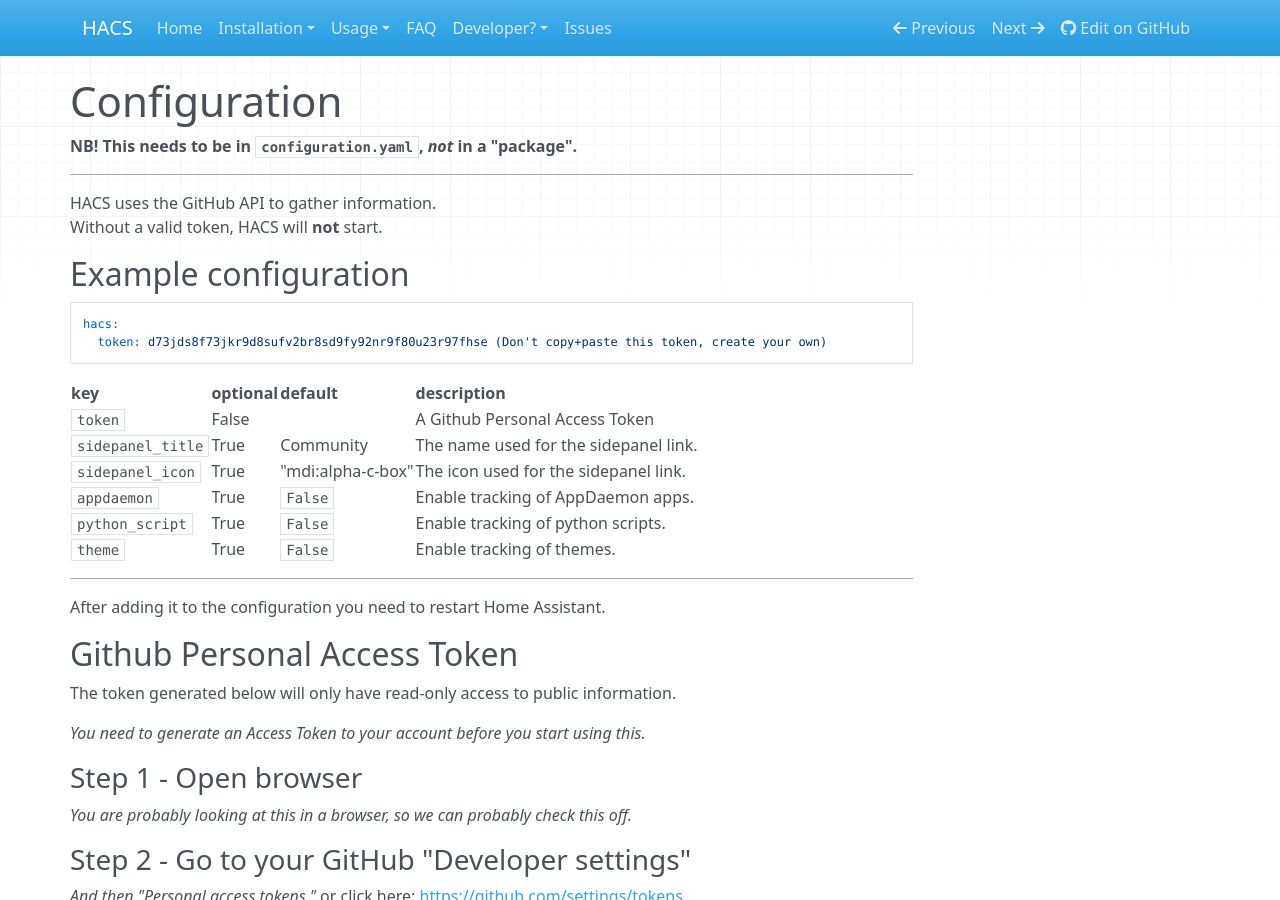
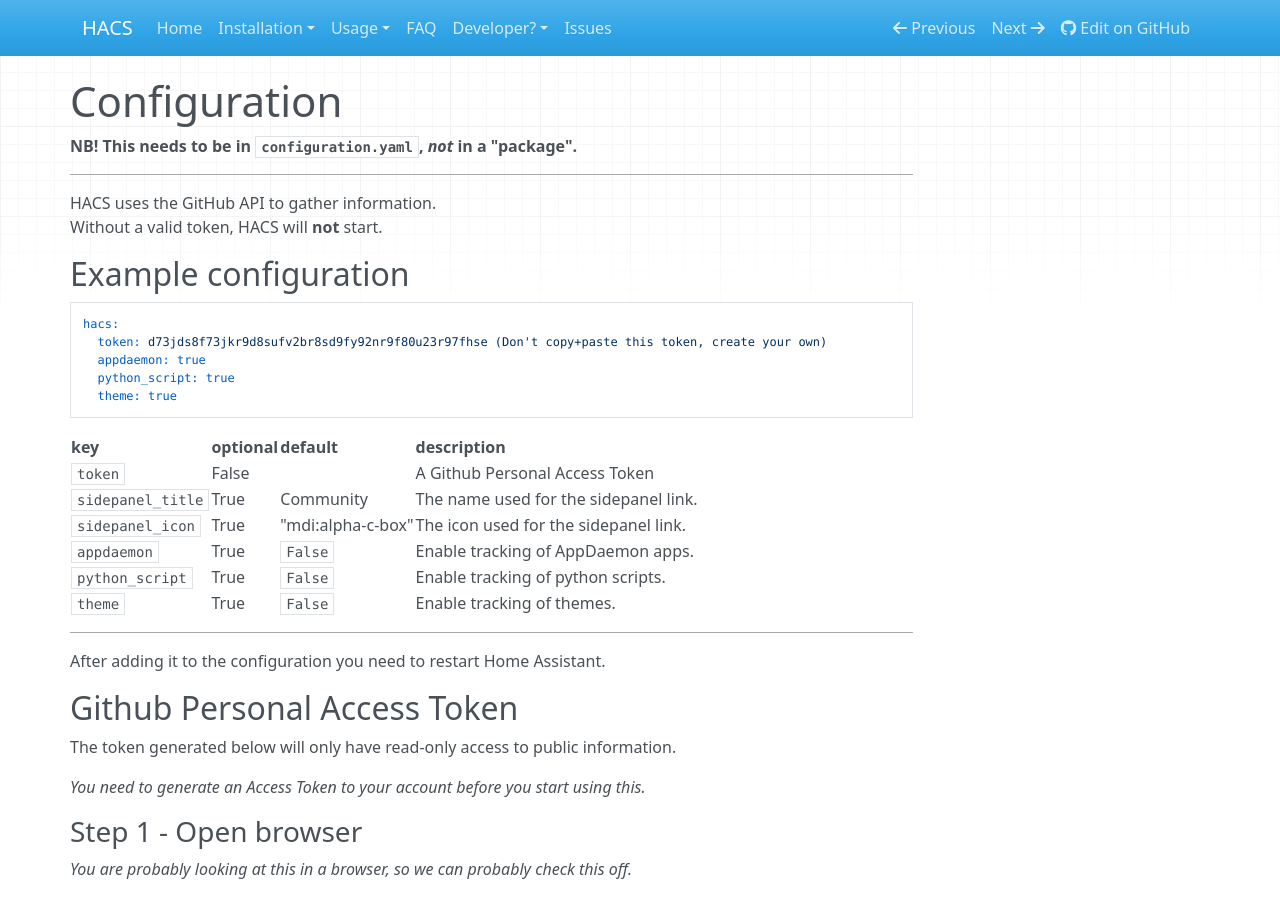
Before and after one commit to hacs/integration, an MkDocs documentation site: the page built from docs/installation/configuration.md, in a window 1280 px wide and 900 px high. Built offline with MkDocs 1.6.1, drawn with Linux system fonts in a browser that asks for light colours; nearby versions of some CDN libraries.

Commit message:
Fix broken configuration
The following additions are necessary for HACS to start on boot.

````diff
--- a/docs/installation/configuration.md
+++ b/docs/installation/configuration.md
@@ -12,6 +12,9 @@
 ```yaml
 hacs:
   token: d73jds8f73jkr9d8sufv2br8sd9fy92nr9f80u23r97fhse (Don't copy+paste this token, create your own)
+  appdaemon: true
+  python_script: true
+  theme: true
 ```
 
 key | optional | default | description
````
